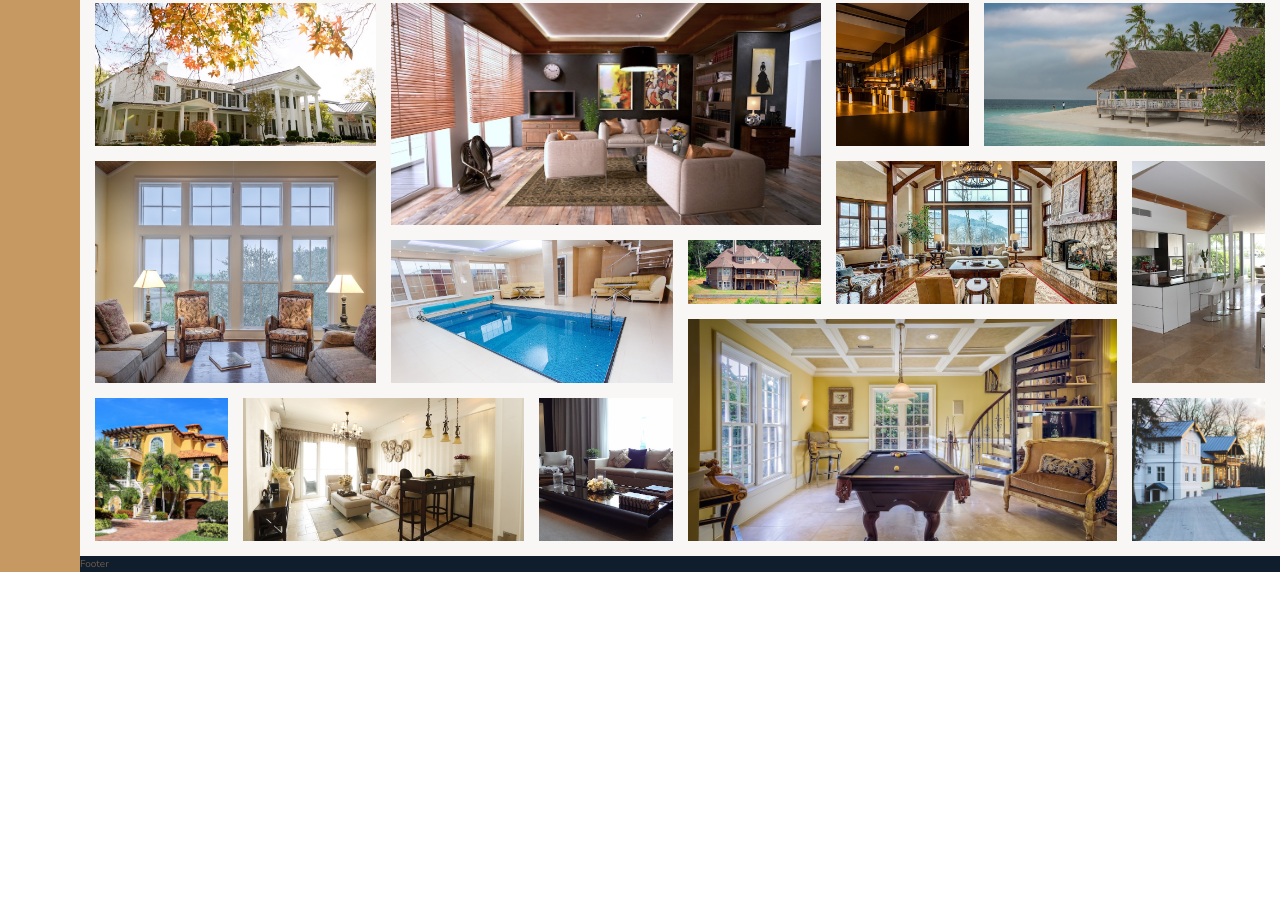
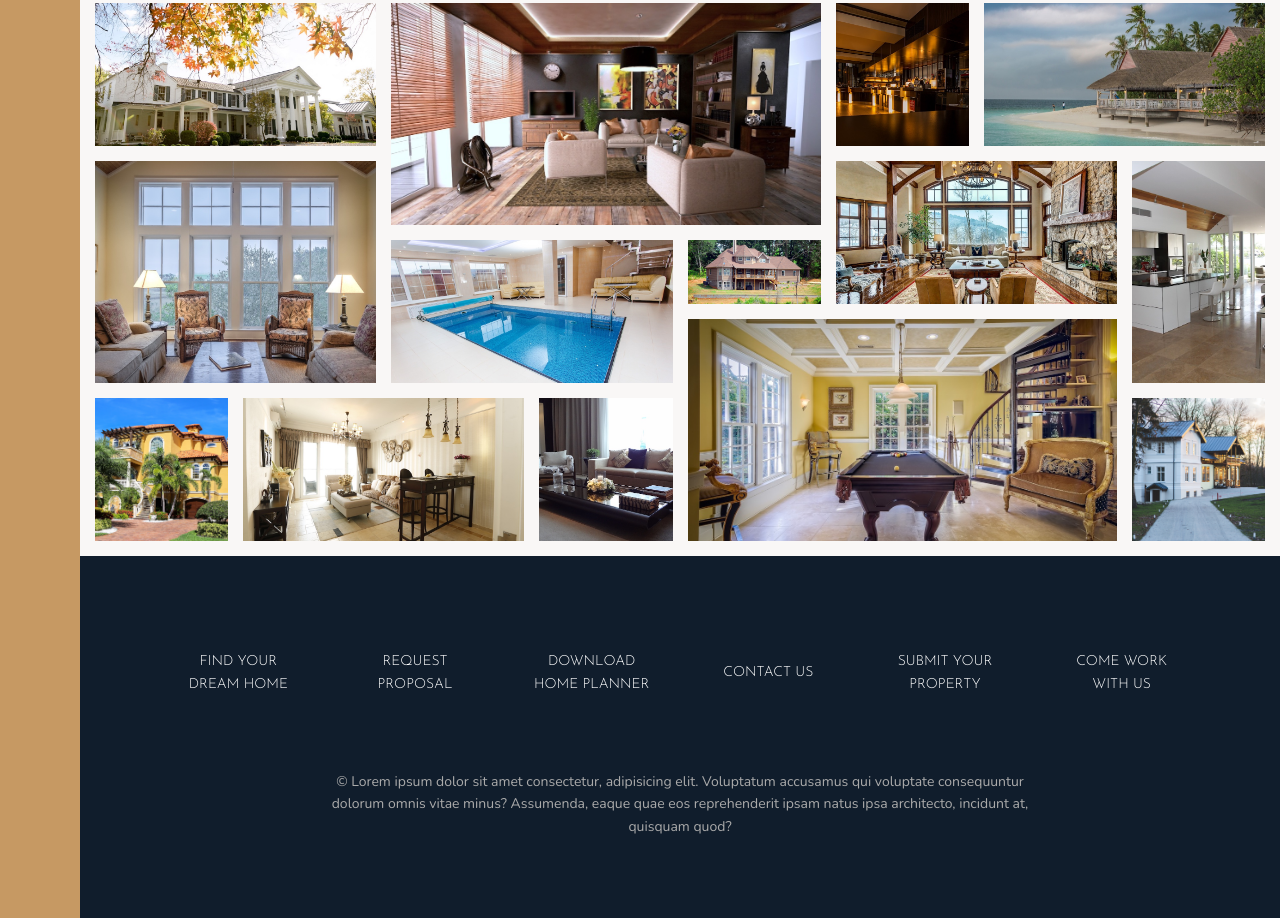
Before and after one commit to fktrctqbdfyjd/css-grid-test, a website: page index.html in a window 1280 px wide. Shown: the part 3084-4002 px from the top of the page. Before the commit the page ends 3656 px from the top, so only its background shows below. Drawn offline with nearby package versions, Linux system fonts and the light colour scheme.

Commit message:
Add footer

```diff
--- a/index.html
+++ b/index.html
@@ -328,7 +328,17 @@
         </section>
 
         <footer class="footer">
-            Footer
+            <ul class="nav">
+                <li class="nav__item"><a href="#" class="nav__link">Find your dream home</a></li>
+                <li class="nav__item"><a href="#" class="nav__link">Request proposal</a></li>
+                <li class="nav__item"><a href="#" class="nav__link">Download home planner</a></li>
+                <li class="nav__item"><a href="#" class="nav__link">Contact us</a></li>
+                <li class="nav__item"><a href="#" class="nav__link">Submit your property</a></li>
+                <li class="nav__item"><a href="#" class="nav__link">Come work with us</a></li>
+            </ul>
+            <p class="copyright">
+                &copy; Lorem ipsum dolor sit amet consectetur, adipisicing elit. Voluptatum accusamus qui voluptate consequuntur dolorum omnis vitae minus? Assumenda, eaque quae eos reprehenderit ipsam natus ipsa architecto, incidunt at, quisquam quod?
+            </p>
         </footer>
 
     </body>
--- a/sass/_footer.scss
+++ b/sass/_footer.scss
@@ -1,4 +1,43 @@
 .footer {
     background-color: $color-secondary;
     grid-column: full-start / full-end;
+
+    padding: 8rem;
 }
+
+.nav {
+    list-style: none;
+    display: grid;
+    grid-template-columns: repeat(auto-fit, minmax(15rem, 1fr));
+    grid-gap: 2rem;
+    align-items: center;
+
+    &__link:link,
+    &__link:visited {
+        font-size: 1.4rem;
+        color: #fff;
+        text-decoration: none;
+        font-family: $font-display;
+        text-transform: uppercase;
+        text-align: center;
+        padding: 1.5rem;
+        display: block;
+        transition: all .2s;
+    }
+
+    &__link:hover,
+    &__link:active {
+        background-color: rgba(#fff, .05);
+        transform: translateY(-3px);
+    }
+}
+
+.copyright {
+    width: 70%;
+    font-size: 1.4rem;
+    color: $color-grey-light-2;
+    margin-top: 6rem;
+    margin-left: auto;
+    margin-right: auto;
+    text-align: center;
+}
```
Also changed, not shown: css/style.css.
